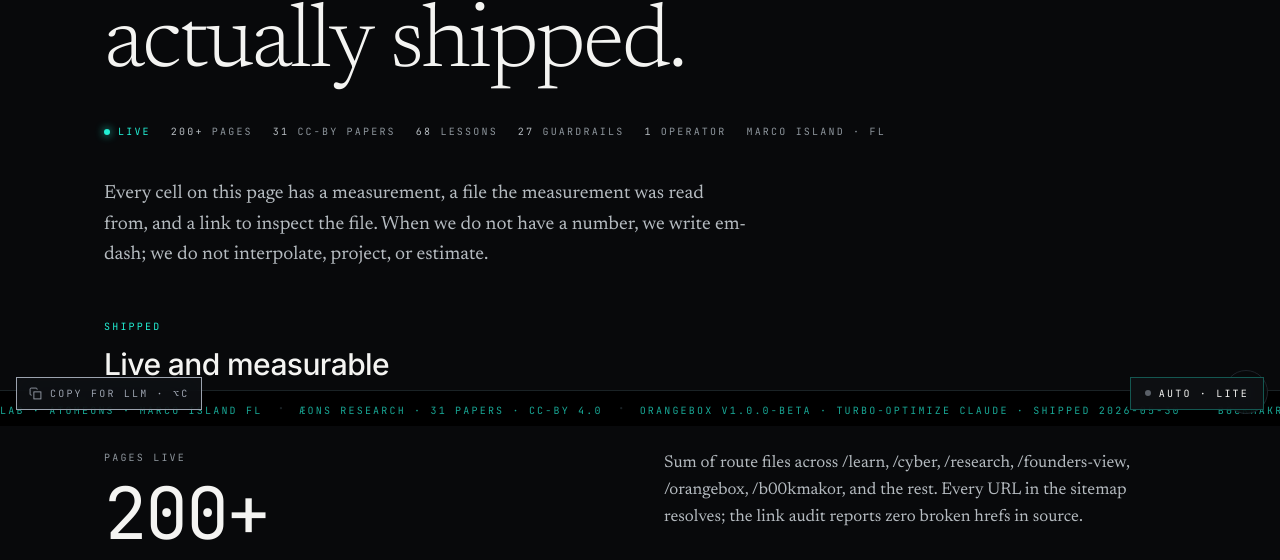
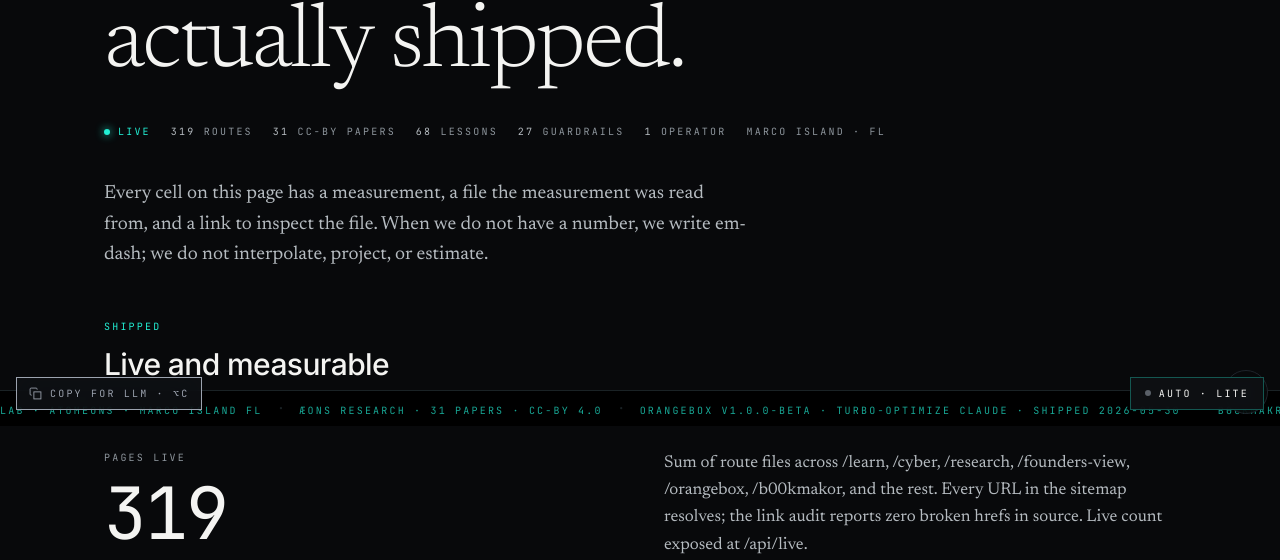
Before and after one commit to Atom-Eons/atomeons-com, a Next.js app: page /receipts in a window 1280 px wide. Shown: the part 374-934 px from the top of the page. Built offline with nearby package versions, Linux system fonts and the light colour scheme; no server answers.

Commit message:
wave 143i · /receipts · reconcile 200+/256+/319 count discrepancy (all → 319)

```diff
--- a/app/receipts/page.tsx
+++ b/app/receipts/page.tsx
@@ -40,11 +40,11 @@ type Receipt = {
 const SHIPPED: Receipt[] = [
   {
     metric: "Pages live",
-    value: "200+",
+    value: "319",
     evidence: "app/**/page.tsx",
     href: "/sitemap.xml",
     detail:
-      "Sum of route files across /learn, /cyber, /research, /founders-view, /orangebox, /b00kmakor, and the rest. Every URL in the sitemap resolves; the link audit reports zero broken hrefs in source.",
+      "Sum of route files across /learn, /cyber, /research, /founders-view, /orangebox, /b00kmakor, and the rest. Every URL in the sitemap resolves; the link audit reports zero broken hrefs in source. Live count exposed at /api/live.",
   },
   {
     metric: "Papers published",
@@ -195,7 +195,7 @@ export default function ReceiptsPage() {
             ratingExplanation: "Papers index at /research/papers enumerates current corpus with full text and CC-BY 4.0 footer per paper.",
           },
           {
-            text: "atomeons.com hosts 256+ public routes covering AI literacy, cyber security, decoded papers, and product writing.",
+            text: "atomeons.com hosts 319 public routes covering AI literacy, cyber security, decoded papers, and product writing.",
             reviewedAt: "2026-06-05",
             reviewUrl: "https://atomeons.com/sitemap.xml",
             rating: "True",
@@ -224,7 +224,7 @@ export default function ReceiptsPage() {
             <span aria-hidden className="inline-block size-1.5 animate-pulse rounded-full bg-[#22F0D5] shadow-[0_0_8px_#22F0D5]" />
             <span className="text-[#22F0D5]">LIVE</span>
           </span>
-          <span role="listitem" className="text-[#B5BBC0]">200+ <span className="text-[#8E969D]">pages</span></span>
+          <span role="listitem" className="text-[#B5BBC0]">319 <span className="text-[#8E969D]">routes</span></span>
           <span role="listitem" className="text-[#B5BBC0]">31 <span className="text-[#8E969D]">CC-BY papers</span></span>
           <span role="listitem" className="text-[#B5BBC0]">68 <span className="text-[#8E969D]">lessons</span></span>
           <span role="listitem" className="text-[#B5BBC0]">27 <span className="text-[#8E969D]">guardrails</span></span>
```
